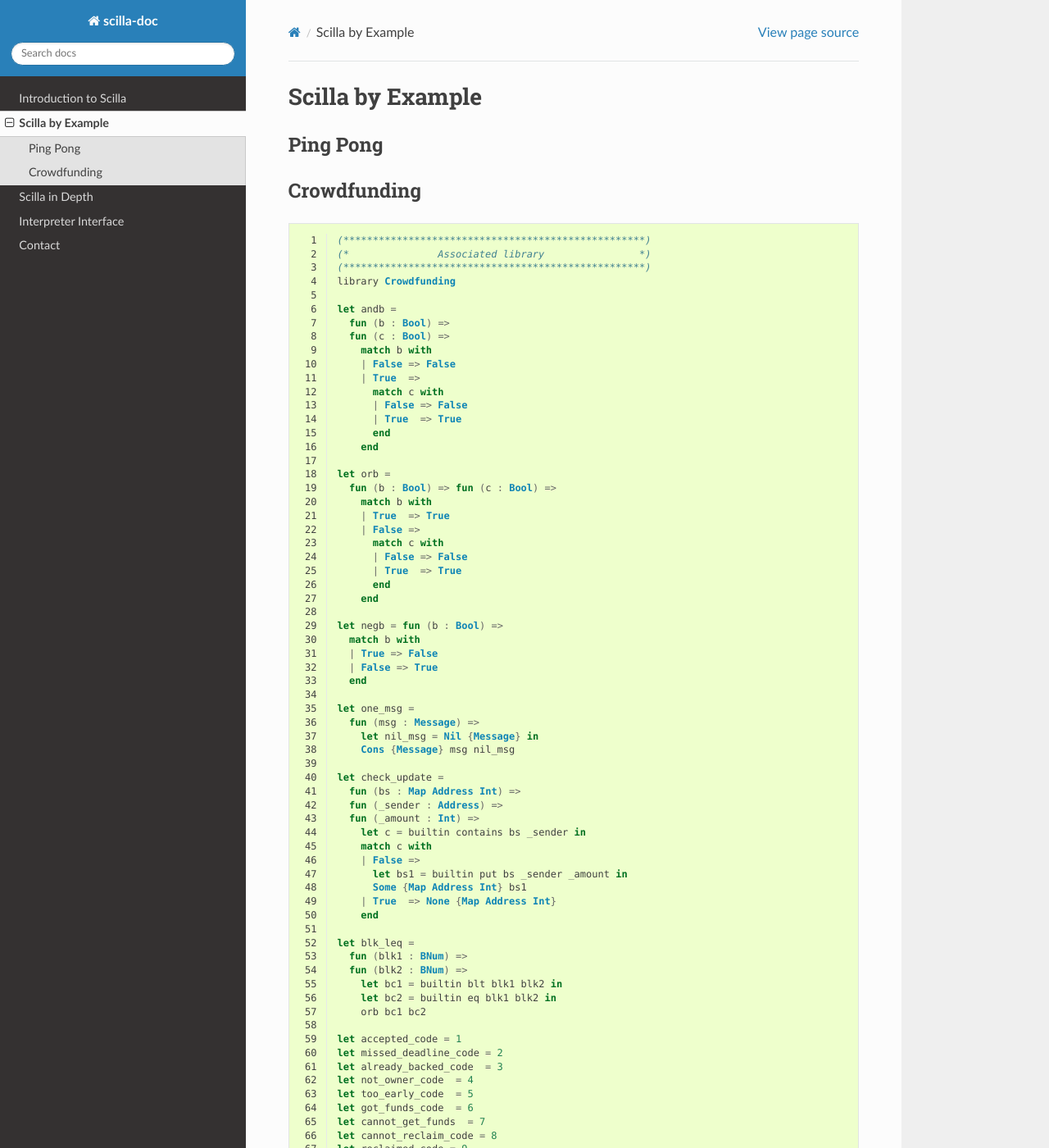
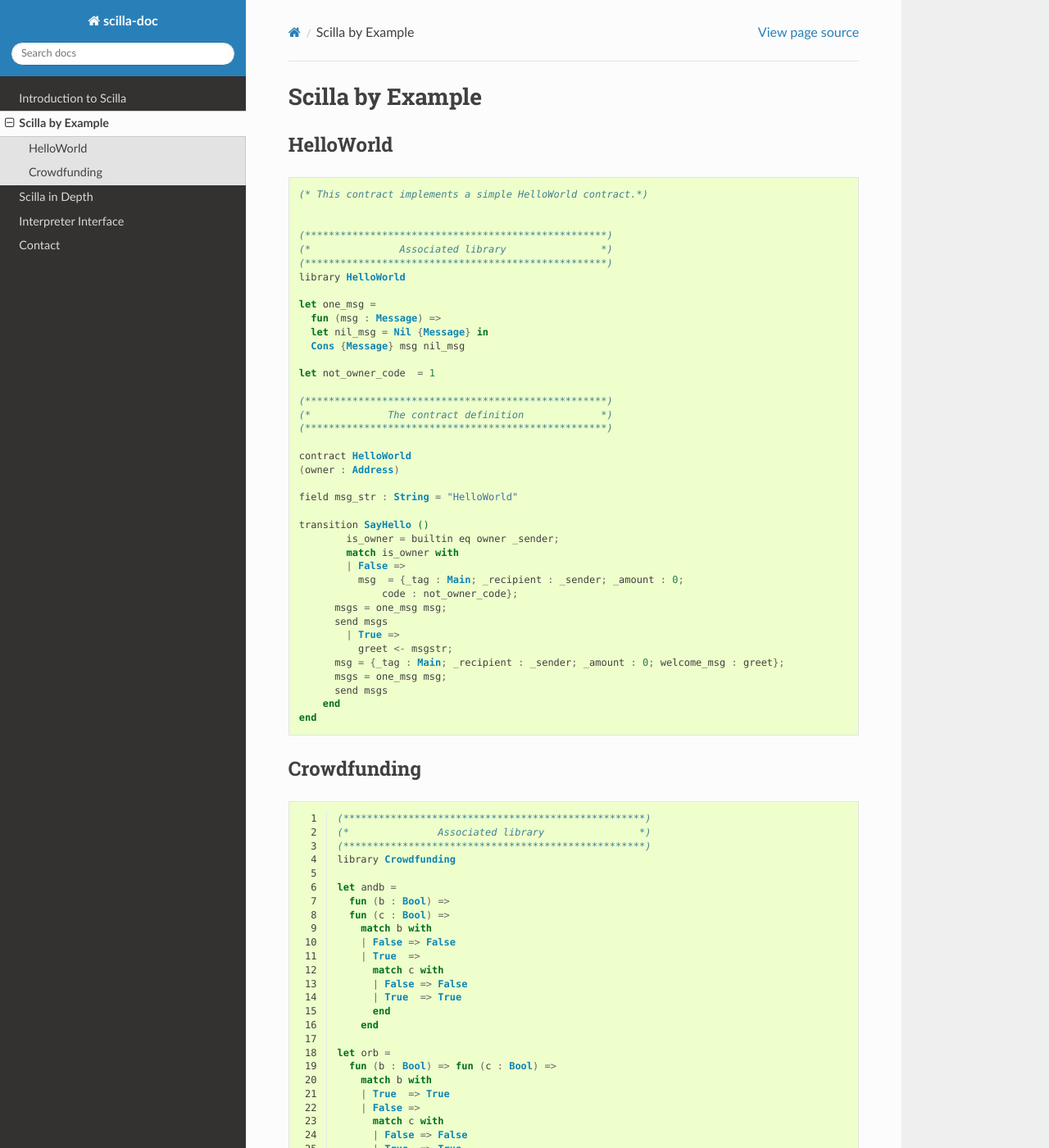
Before and after one commit to Zilliqa/scilla-docs, a Sphinx documentation site: the page built from docs/source/scilla-by-example.rst, in a window 1280 px wide and 1400 px high. Shown: the whole window at 82% size. Built offline with Sphinx 7.4.7 and the Read the Docs theme 2.0.0, drawn with Linux system fonts in a browser that asks for light colours.

Commit message:
Added helloworld example contract

```diff
--- a/docs/source/scilla-by-example.rst
+++ b/docs/source/scilla-by-example.rst
@@ -2,8 +2,51 @@ Scilla by Example
 ==================
 
 
-Ping Pong
+HelloWorld
 ###################
+
+.. code-block:: ocaml
+
+    (* This contract implements a simple HelloWorld contract.*)
+
+
+    (***************************************************)
+    (*               Associated library                *)
+    (***************************************************)
+    library HelloWorld
+
+    let one_msg =
+      fun (msg : Message) =>
+      let nil_msg = Nil {Message} in
+      Cons {Message} msg nil_msg
+
+    let not_owner_code  = 1
+
+    (***************************************************)
+    (*             The contract definition             *)
+    (***************************************************)
+
+    contract HelloWorld
+    (owner : Address)
+
+    field msg_str : String = "HelloWorld"
+
+    transition SayHello ()
+	    is_owner = builtin eq owner _sender;
+  	    match is_owner with
+  	    | False =>
+ 	      msg  = {_tag : Main; _recipient : _sender; _amount : 0;
+                  code : not_owner_code};
+          msgs = one_msg msg;
+          send msgs
+	    | True =>
+	      greet <- msgstr;
+          msg = {_tag : Main; _recipient : _sender; _amount : 0; welcome_msg : greet};
+          msgs = one_msg msg;
+          send msgs
+        end
+    end
+
 
 
 Crowdfunding
```
